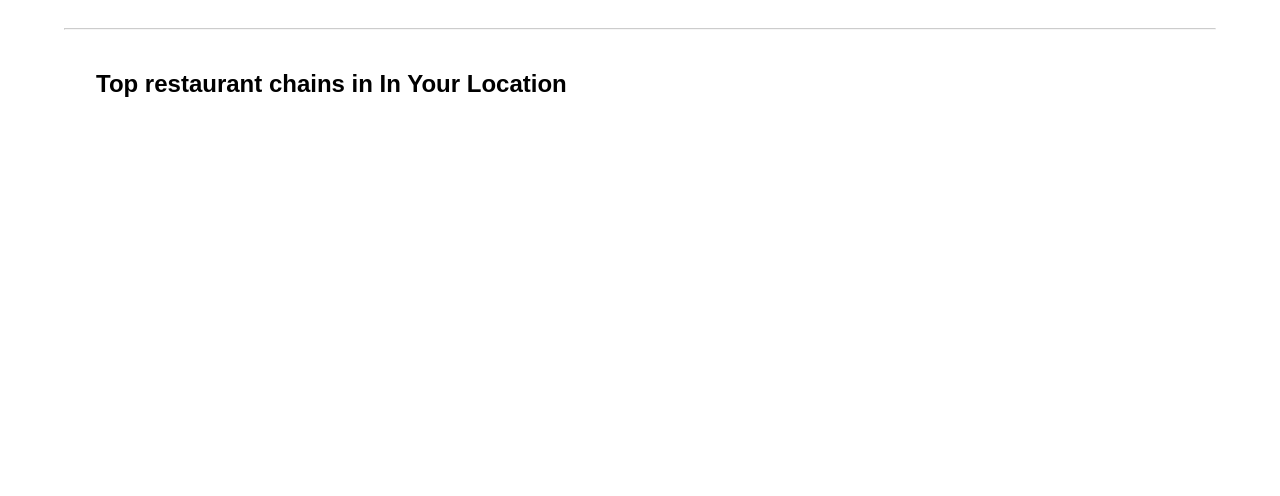
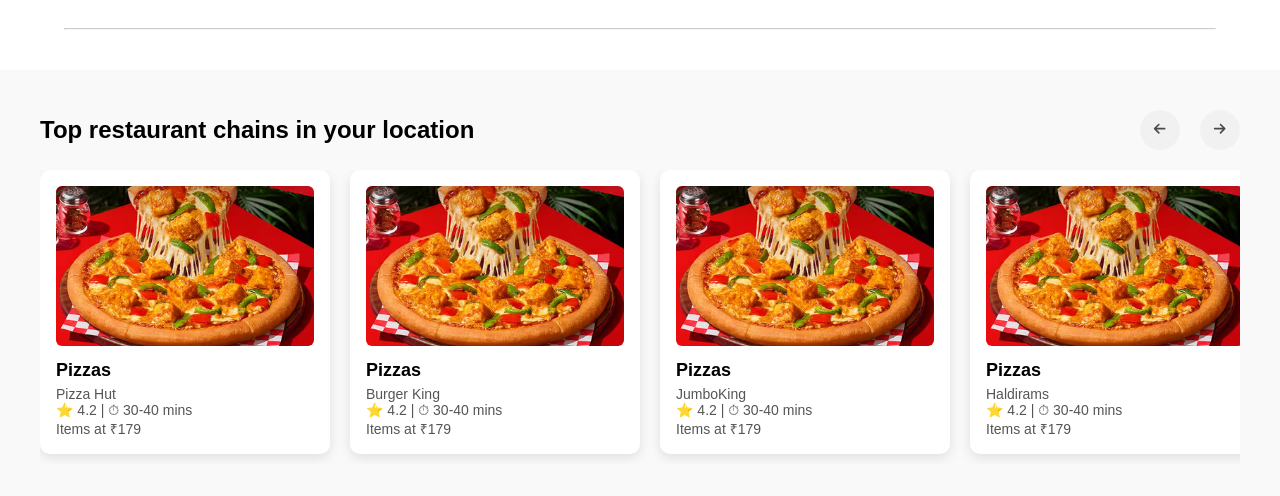
Before and after one commit to IshitaJain2001/swiggy, a React (Vite) app: page / in a window 1280 px wide. Shown: the part 384-880 px from the top of the page. Before the commit the page ends 800 px from the top, so only its background shows below. Built offline with nearby package versions, Linux system fonts and the light colour scheme.

Commit message:
top res chain

```diff
--- a/public/restaurants.json
+++ b/public/restaurants.json
@@ -12,11 +12,64 @@
     {
         "image": "/assets/pizza-hut.avif",
         "offer": "Items at ₹179",
-        "title": "Pizza Hut",
+        "title": "Burger King",
         "rating": 4.2,
         "minTime": 30,
         "maxTime": 40,
         "name": "Pizzas",
-        "place": "Hauz Khas"
+        "place": "Hauz Khas, Delhi"
+    },
+        {
+        "image": "/assets/pizza-hut.avif",
+        "offer": "Items at ₹179",
+        "title": "JumboKing",
+        "rating": 4.2,
+        "minTime": 30,
+        "maxTime": 40,
+        "name": "Pizzas",
+        "place": "Civil Lines Tehsil,Delhi"
+    }
+    ,
+        {
+        "image": "/assets/pizza-hut.avif",
+        "offer": "Items at ₹179",
+        "title": "Haldirams",
+        "rating": 4.2,
+        "minTime": 30,
+        "maxTime": 40,
+        "name": "Pizzas",
+        "place": "Ashok Vihar ,Delhi"
+    }
+    ,
+        {
+        "image": "/assets/pizza-hut.avif",
+        "offer": "Items at ₹179",
+        "title": "Bikaner",
+        "rating": 4.2,
+        "minTime": 30,
+        "maxTime": 40,
+        "name": "Pizzas",
+        "place": "Pitampura ,Delhi"
+    }
+    ,
+        {
+        "image": "/assets/pizza-hut.avif",
+        "offer": "Items at ₹179",
+        "title": "KFC",
+        "rating": 4.2,
+        "minTime": 30,
+        "maxTime": 40,
+        "name": "Pizzas",
+        "place": "Ludhiana , Punjab"
+    },
+      {
+        "image": "/assets/pizza-hut.avif",
+        "offer": "Items at ₹179",
+        "title": "Bikaner",
+        "rating": 4.2,
+        "minTime": 30,
+        "maxTime": 40,
+        "name": "Pizzas",
+        "place": "Pitampura ,Delhi"
     }
 ]
--- a/src/Components/Header.jsx
+++ b/src/Components/Header.jsx
@@ -55,7 +55,7 @@ const getCurrentLocation = () => {
 
         dispatch({
           type: "ADD_CITY",
-          payload: city || state || "Unknown",
+          payload: state || "Unknown",
         });
       } catch (error) {
         console.error("❌ Error fetching location:", error);
--- a/src/Components/Restaurants.css
+++ b/src/Components/Restaurants.css
@@ -1,6 +1,90 @@
- .restaurant-container {
-display: flex;
-width: 85%;
-justify-content: space-between;
-margin:0 auto;
- }
+/* Outer full-width container */
+.restaurant-container {
+  width: 100%;
+  padding: 40px 20px;
+  background-color: #f9f9f9;
+  display: flex;
+  justify-content: center;
+}
+
+/* Inner max-width centered container */
+.inner-con {
+  width: 100%;
+  max-width: 1200px;
+}
+
+/* Heading row with arrows */
+.top-heading {
+  display: flex;
+  justify-content: space-between;
+  align-items: center;
+  margin-bottom: 20px;
+}
+
+.top-heading h2 {
+  font-size: 24px;
+  font-weight: 600;
+  margin: 0;
+}
+
+/* Arrow buttons */
+.arrows button {
+height: 40px;
+    width: 40px;
+    border-radius: 50%;
+    border: none;
+    opacity: 0.7;
+  margin-left: 20px;
+  cursor: pointer;
+}
+
+.arrows button:hover {
+  transform: scale(1.2);
+  color: #000;
+}
+
+/* Grid of restaurant cards */
+.restaurant-grid {
+  display: flex;
+  overflow-x: auto;
+  gap: 20px;
+
+  scroll-behavior: smooth;
+  -webkit-overflow-scrolling: touch;
+  scrollbar-width: none;
+  padding-bottom: 10px;
+}
+
+
+.restaurant-card {
+  min-width: 290px;
+  background: white;
+  border-radius: 10px;
+  padding: 16px;
+  box-shadow: 0 4px 12px rgba(0, 0, 0, 0.1);
+  flex-shrink: 0;
+  transition: transform 0.2s ease;
+}
+
+.restaurant-card:hover {
+  transform: translateY(-5px);
+}
+
+.restaurant-card img {
+  width: 100%;
+  height: 160px;
+  object-fit: cover;
+  border-radius: 6px;
+}
+
+.restaurant-card h3 {
+  margin: 10px 0 5px;
+  font-size: 18px;
+}
+
+.restaurant-card .title,
+.restaurant-card .rating,
+.restaurant-card .offer {
+  font-size: 14px;
+  color: #555;
+}
--- a/src/Components/Restaurants.jsx
+++ b/src/Components/Restaurants.jsx
@@ -1,13 +1,26 @@
+
+
 import { useSelector } from "react-redux";
-import { useEffect, useState } from "react";
-import "./Restaurants.css"
+import { useEffect, useRef, useState } from "react";
+import { FaArrowLeft, FaArrowRight } from "react-icons/fa6";
+import "./Restaurants.css";
+
 export default function Restaurants() {
   const cityname = useSelector((state) => state.city);
   const [city, setCity] = useState(localStorage.getItem("city") || "");
-const [restaurants,setRestaurants]= useState([])
-useEffect(()=>{
+  const [restaurants, setRestaurants] = useState([]);
+  const scrollRef = useRef(null);
 
-})
+  useEffect(() => {
+    async function getRest() {
+      const data = await fetch("/restaurants.json");
+      const res = await data.json();
+      setRestaurants(res);
+    }
+
+    getRest();
+  }, []);
+
   useEffect(() => {
     if (cityname) {
       localStorage.setItem("city", cityname);
@@ -15,16 +28,47 @@ useEffect(()=>{
     }
   }, [cityname]);
 
-  return <>
-  <div className="restaurant-container">
-  <h2>
+  const filteredArea = restaurants.filter((res) =>
+    res.place.toLowerCase().includes(city.toLowerCase())
+  );
 
+  return (
+    <div className="restaurant-container">
+      <div className="inner-con">
+        {/* Heading + Arrows Row */}
+        <div className="top-heading">
+          <h2>
+            Top restaurant chains in {city ? city : "your location"}
+          </h2>
 
-  Top restaurant chains in {" "}
-  {
-    city ? city : " In Your Location"}
-      </h2>
-  </div>
+          <div className="arrows">
+            <button onClick={() => scrollRef.current.scrollBy({ left: -600, behavior: "smooth" })}>
+              <FaArrowLeft />
+            </button>
+            <button onClick={() => scrollRef.current.scrollBy({ left: 600, behavior: "smooth" })}>
+              <FaArrowRight />
+            </button>
+          </div>
+        </div>
 
-    </>;
+        {filteredArea.length > 0 ? (
+          <div className="restaurant-grid" ref={scrollRef}>
+            {filteredArea.map((res, index) => (
+              <div className="restaurant-card" key={index}>
+                <img src={res.image} alt={res.name} />
+                <h3>{res.name}</h3>
+                <p className="title">{res.title}</p>
+                <p className="rating">
+                  ⭐ {res.rating} | ⏱ {res.minTime}-{res.maxTime} mins
+                </p>
+                <p className="offer">{res.offer}</p>
+              </div>
+            ))}
+          </div>
+        ) : (
+          <p>No Restaurants in your area</p>
+        )}
+      </div>
+    </div>
+  );
 }
```
Also changed, not shown: 1 other file (tests, documents, lock files or other folders).
